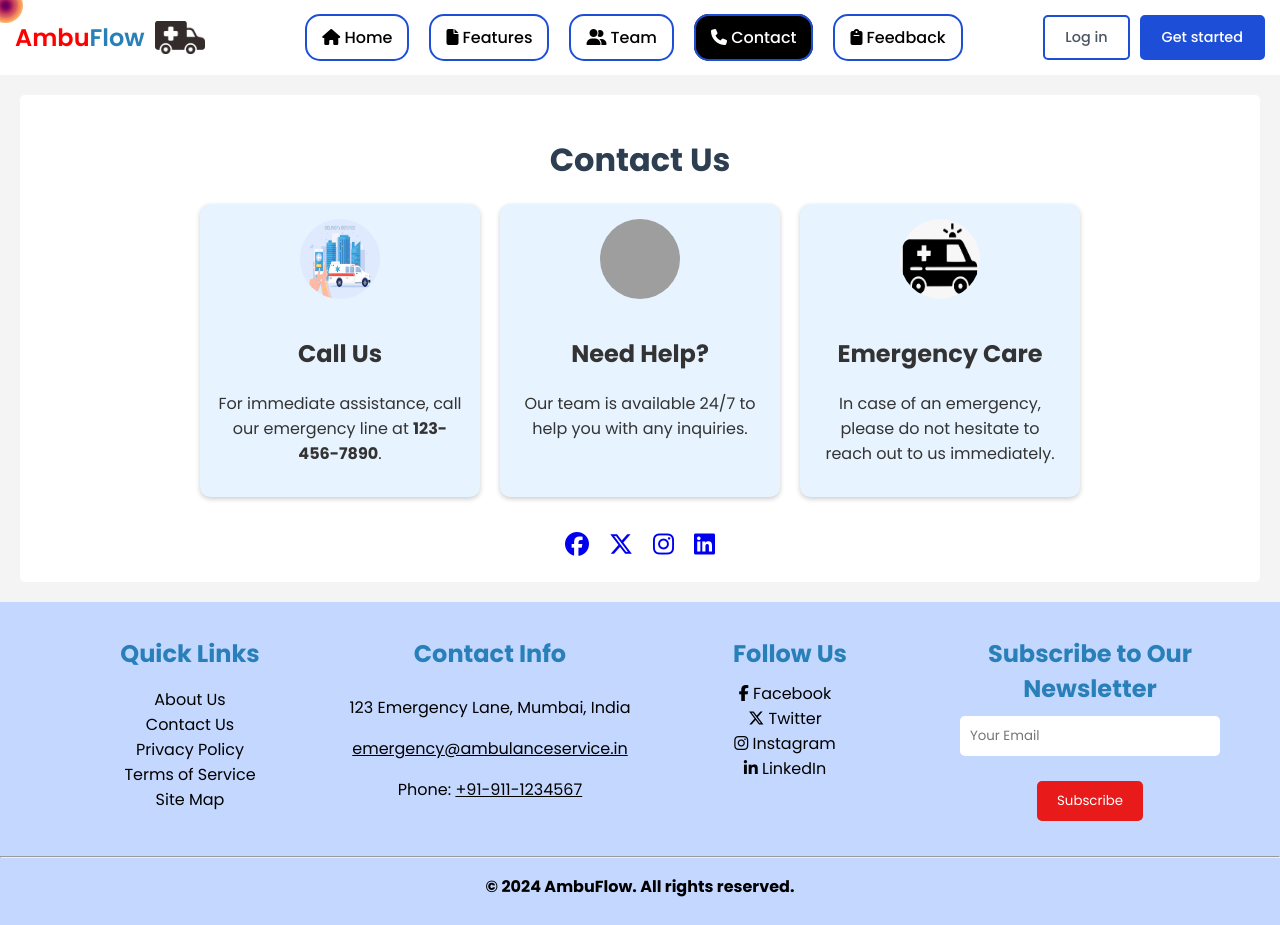
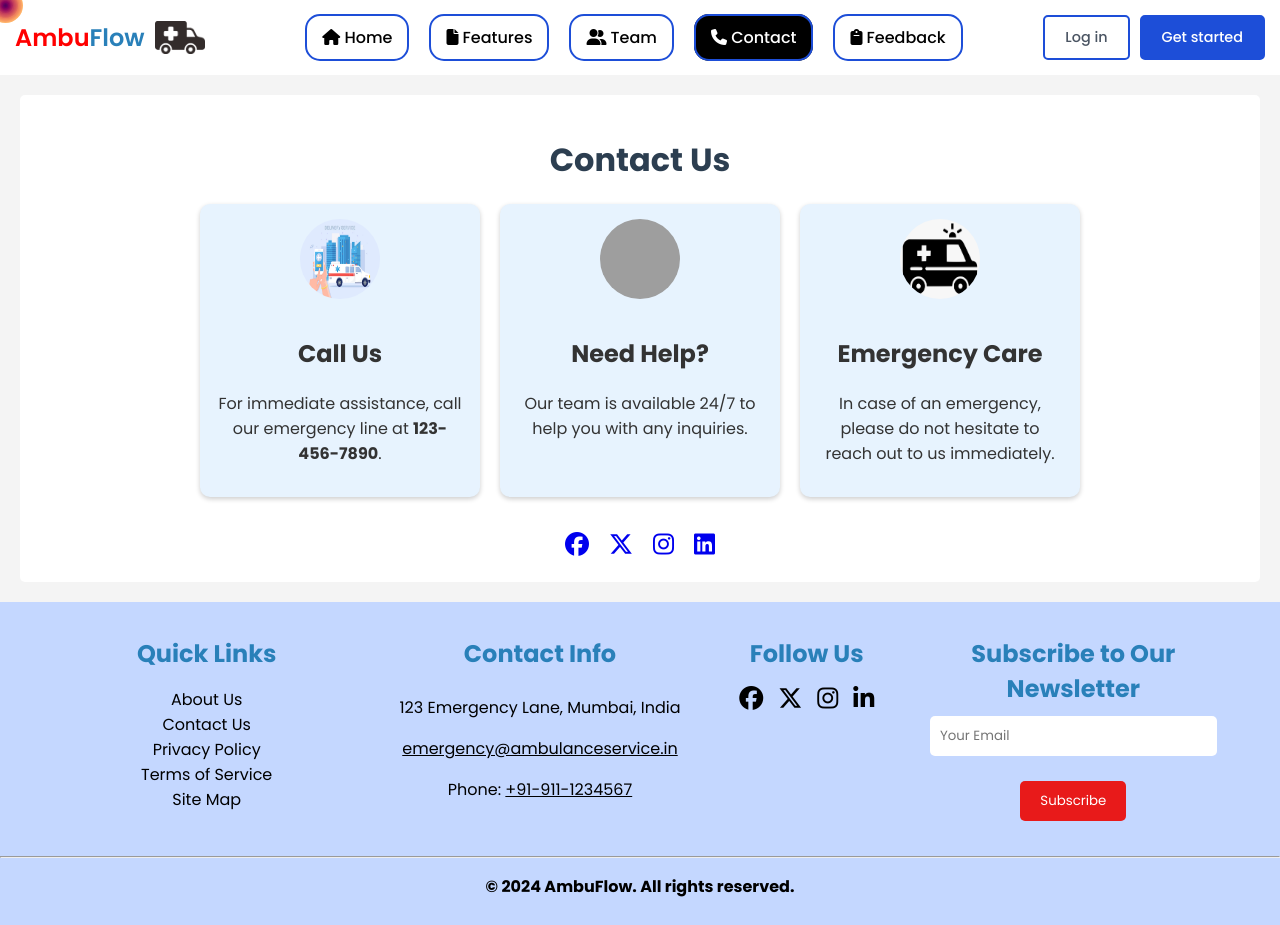
Before and after one commit to mansiruhil13/Bobble-AI, a Jekyll site: the page contact.html, which Jekyll copies as it is, in a window 1280 px wide. Built offline with Jekyll 4.4.1, drawn with Linux system fonts in a browser that asks for light colours; some web fonts are replaced; grey boxes are pictures that could not be loaded.

Commit message:
added hover animation on footer icons of contact page

```diff
--- a/contact.html
+++ b/contact.html
@@ -83,6 +83,7 @@
             gap: 20px;
         }
 
+        /* Added the hover animation on the footer social icons */
         .social-icon {
             transition: transform 0.3s ease;
             /* Smooth transition effect */
@@ -90,27 +91,27 @@
 
         .social-icon:hover {
             transform: scale(1.3);
-            /* Scale the element to 1.2 times its size */
+            /* Scale the element to 1.3 times its size */
         }
 
         .fa-facebook:hover {
             color: blue;
-            /* Scale the element to 1.2 times its size */
+            /* Icon color change to blue on hover */
         }
 
         .fa-x-twitter:hover {
             color: black;
-            /* Scale the element to 1.2 times its size */
+            /* Icon color change to black on hover */
         }
 
         .fa-instagram:hover {
             color: orangered;
-            /* Scale the element to 1.2 times its size */
+            /* Icon color change to orangered on hover */
         }
 
         .fa-linkedin-in:hover {
             color: rgb(16, 13, 195);
-            /* Scale the element to 1.2 times its size */
+            /* Icon color change to rgb(16, 13, 195) on hover */
         }
 
         footer {
@@ -195,6 +196,7 @@
         .red {
             color: red;
         }
+
         .circle {
             height: 35px;
             width: 35px;
@@ -245,15 +247,21 @@
                     <span class="letter" style="--letter-index: 7;">o</span>
                     <span class="letter" style="--letter-index: 8;">w</span>
                 </div>
-            <img src="images/logo2-w.webp" alt="Ambulance Monitoring System Logo" style="width: 50px; height: auto" />
+                <img src="images/logo2-w.webp" alt="Ambulance Monitoring System Logo"
+                    style="width: 50px; height: auto" />
             </div>
             <nav class="menu">
                 <ul>
-                <li><a href="index.html" id="home-link" onclick="changeContent('home')"><i class="fa-solid fa-house"></i> Home</a></li>
-                <li><a href="features.html" id="features-link" onclick="changeContent('features')"><i class="fa-solid fa-file"></i> Features</a></li>
-                <li><a href="team.html" id="team-link" onclick="changeContent('team')"><i class="fa-solid fa-user-group"></i> Team</a></li>
-                <li><a href="contact.html" id="contact-link" onclick="changeContent('contact')"><i class="fa-solid fa-phone"></i> Contact</a></li>
-                <li><a href="Feedback.html" id="Feedback-link" onclick="changeContent('Feedback')"><i class="fa-solid fa-clipboard"></i> Feedback</a></li>
+                    <li><a href="index.html" id="home-link" onclick="changeContent('home')"><i
+                                class="fa-solid fa-house"></i> Home</a></li>
+                    <li><a href="features.html" id="features-link" onclick="changeContent('features')"><i
+                                class="fa-solid fa-file"></i> Features</a></li>
+                    <li><a href="team.html" id="team-link" onclick="changeContent('team')"><i
+                                class="fa-solid fa-user-group"></i> Team</a></li>
+                    <li><a href="contact.html" id="contact-link" onclick="changeContent('contact')"><i
+                                class="fa-solid fa-phone"></i> Contact</a></li>
+                    <li><a href="Feedback.html" id="Feedback-link" onclick="changeContent('Feedback')"><i
+                                class="fa-solid fa-clipboard"></i> Feedback</a></li>
                 </ul>
             </nav>
             <div class="buttons">
@@ -298,9 +306,10 @@
         </div>
     </div>
 
-<footer style= " color: #f3f4f6; text-align: center; width: 100%;">
+    <footer style=" color: #f3f4f6; text-align: center; width: 100%;">
         <div style="background-color: #C4D7FF; color: #f3f4f6; ">
-      <div style="display: flex; justify-content: space-between; flex-wrap: wrap; max-width: 1200px; margin: 0 auto;">
+            <div
+                style="display: flex; justify-content: space-between; flex-wrap: wrap; max-width: 1200px; margin: 0 auto;">
 
                 <!-- Quick Links Section -->
                 <div style="flex: 1; min-width: 200px; margin-bottom: 20px;">
@@ -308,8 +317,10 @@
                     <ul style="list-style-type: none; padding: 0;">
                         <li><a href="about.html" style="color: #000000; text-decoration: none;">About Us</a></li>
                         <li><a href="contact.html" style="color: #000000; text-decoration: none;">Contact Us</a></li>
-            <li><a href="privacy.html" style="color: #000000; text-decoration: none;">Privacy Policy</a></li>
-            <li><a href="terms.html" style="color: #000000; text-decoration: none;">Terms of Service</a></li>
+                        <li><a href="privacy.html" style="color: #000000; text-decoration: none;">Privacy Policy</a>
+                        </li>
+                        <li><a href="terms.html" style="color: #000000; text-decoration: none;">Terms of Service</a>
+                        </li>
                         <li><a href="sitemap.html" style="color: #000000; text-decoration: none;">Site Map</a></li>
                     </ul>
                 </div>
@@ -318,25 +329,40 @@
                 <div style="flex: 1; min-width: 200px; margin-bottom: 10px;">
                     <h3 style="font-size: 1.5rem; color: #2980b9;">Contact Info</h3>
                     <p style="color: #000;">123 Emergency Lane, Mumbai, India</p>
-          <a href="mailto:emergency@ambulanceservice.in" style="color: #000000;">emergency@ambulanceservice.in</a></p>
-          <p style="color: #000000;">Phone: <a href="tel:+91-911-1234567" style="color: #000000;">+91-911-1234567</a></p>
+                    <a href="mailto:emergency@ambulanceservice.in"
+                        style="color: #000000;">emergency@ambulanceservice.in</a></p>
+                    <p style="color: #000000;">Phone: <a href="tel:+91-911-1234567"
+                            style="color: #000000;">+91-911-1234567</a></p>
                 </div>
 
+                <!-- Modified the looks of the social icons -->
                 <!-- Social Media Links -->
-        <div style="flex: 1; min-width: 200px; margin-bottom: 20px;">
+                <div style="text-align: center; min-width: 200px; color: black;">
                     <h3 style="font-size: 1.5rem; margin-bottom: 10px; color: #2980b9;">Follow Us</h3>
-          <a href="https://www.facebook.com" style="color: #000000; text-decoration: none; margin-right: 10px;"><i class="fab fa-facebook-f"></i> Facebook</a><br>
-          <a href="https://www.twitter.com" style="color: #000000; text-decoration: none; margin-right: 10px;"><i class="fa-brands fa-x-twitter"></i> Twitter</a><br>
-          <a href="https://www.instagram.com" style="color: #000000; text-decoration: none; margin-right: 10px;"><i class="fab fa-instagram"></i> Instagram</a><br>
-          <a href="https://www.linkedin.com" style="color: #000000; text-decoration: none; margin-right: 10px;"><i class="fab fa-linkedin-in"></i> LinkedIn</a>
+                    <div style="display: flex; justify-content: center; align-items: center; gap: 15px;">
+                        <a href="https://www.facebook.com" class="social-icon facebook"
+                            style="color: black; text-decoration: none; font-size: 24px;"><i
+                                class="fab fa-facebook"></i></a>
+                        <a href="https://www.twitter.com" class="social-icon twitter"
+                            style="color: black; text-decoration: none; font-size: 24px;"><i
+                                class="fa-brands fa-x-twitter"></i></a>
+                        <a href="https://www.instagram.com" class="social-icon instagram"
+                            style="color: black; text-decoration: none; font-size: 24px;"><i
+                                class="fab fa-instagram"></i></a>
+                        <a href="https://www.linkedin.com" class="social-icon linkedin"
+                            style="color: black; text-decoration: none; font-size: 24px;"><i
+                                class="fab fa-linkedin-in"></i></a>
+                    </div>
                 </div>
 
                 <!-- Newsletter Subscription -->
                 <div style="flex: 1; min-width: 200px; margin-bottom: 20px;">
                     <h3 style="font-size: 1.5rem; margin-bottom: 10px; color: #2980b9;">Subscribe to Our Newsletter</h3>
                     <form action="#">
-            <input type="email" placeholder="Your Email" style="padding: 10px; width: 80%; border: none; border-radius: 5px;" required><br><br>
-            <button type="submit" style="background-color: #e81a1a; color: white; padding: 10px 20px; border: none; cursor: pointer; border-radius: 5px;">Subscribe</button>
+                        <input type="email" placeholder="Your Email"
+                            style="padding: 10px; width: 80%; border: none; border-radius: 5px;" required><br><br>
+                        <button type="submit"
+                            style="background-color: #e81a1a; color: white; padding: 10px 20px; border: none; cursor: pointer; border-radius: 5px;">Subscribe</button>
                     </form>
                 </div>
 
@@ -345,7 +371,9 @@
         </div>
         <hr>
         <!-- Copyright Section -->
-    <strong><p style="background-color: #C4D7FF; color: #000000;  ">&copy; 2024 AmbuFlow. All rights reserved.</p></strong>
+        <strong>
+            <p style="background-color: #C4D7FF; color: #000000;  ">&copy; 2024 AmbuFlow. All rights reserved.</p>
+        </strong>
 
     </footer>
 
@@ -356,7 +384,7 @@
             document.getElementById(page + '-link').classList.add('active');
         }
 
-    window.onload = function() {
+        window.onload = function () {
             document.getElementById('contact-link').classList.add('active');
         };
     </script>
@@ -394,7 +422,7 @@
             circle.style.backgroundColor = colors[index % colors.length];
         });
 
-    window.addEventListener("mousemove", function(e){
+        window.addEventListener("mousemove", function (e) {
             coords.x = e.clientX;
             coords.y = e.clientY;
         });
```
Lines whose indentation alone changed are shown as unchanged.
